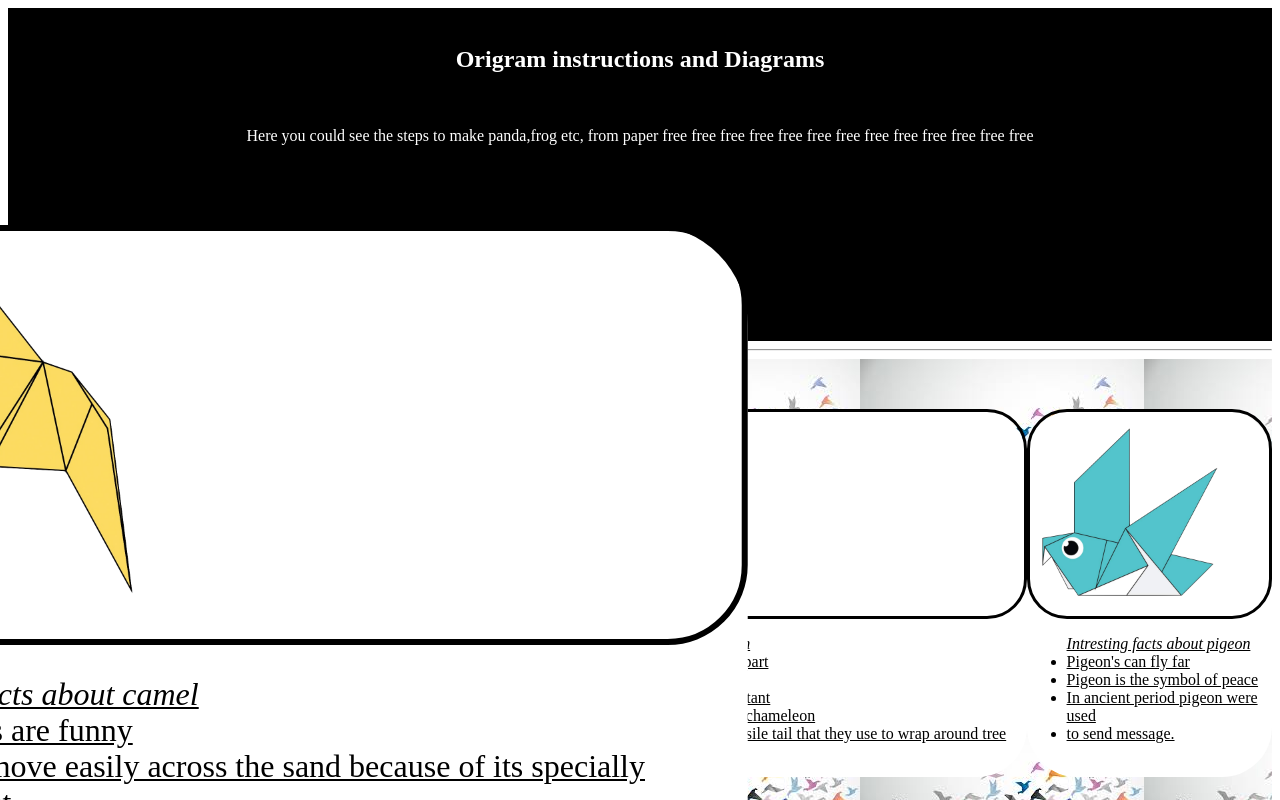
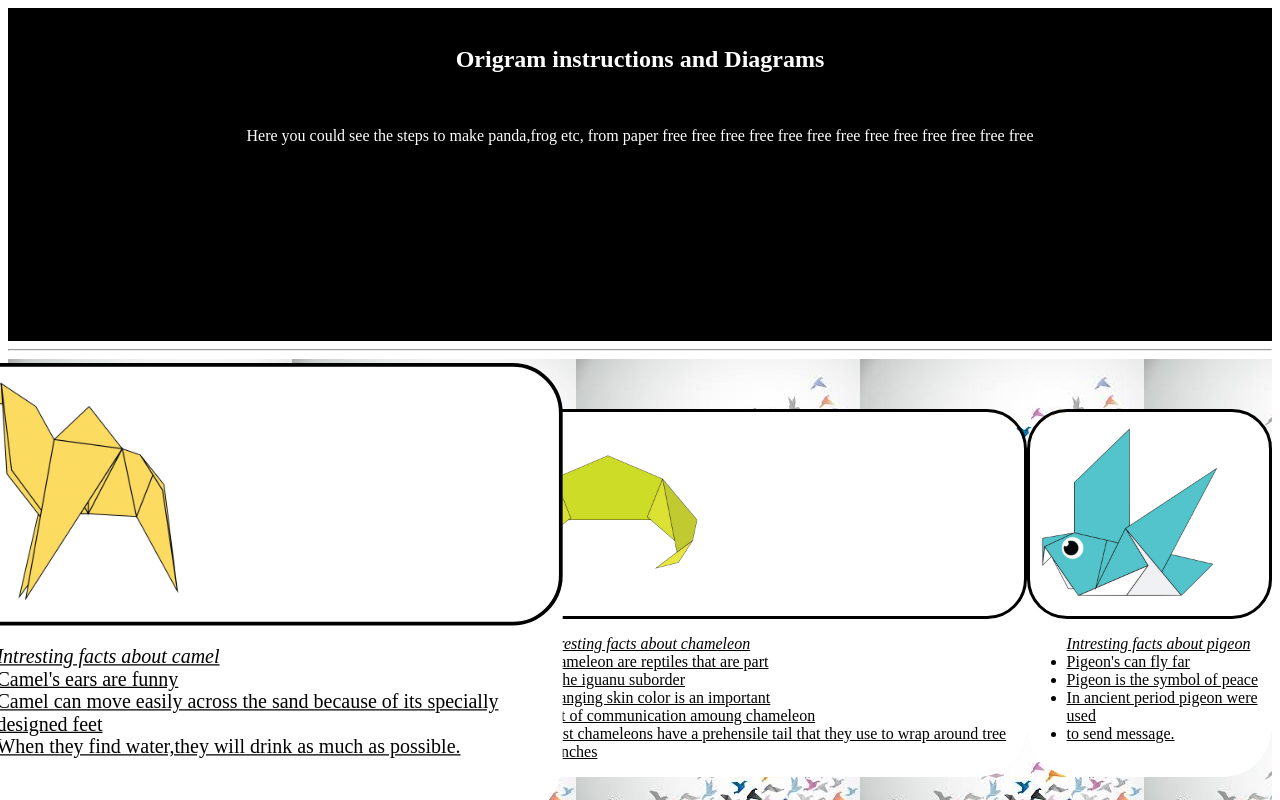
Before and after one commit to RajasMahajan/C-52-class-project, a plain HTML site: page index.html in a window 1280 px wide. In both pictures the pointer is over the element 254 px from the left and 592 px from the top of the page. Shown: the top 800 px of the page. Drawn offline with Linux system fonts and the light colour scheme.

Commit message:
Add files via upload

```diff
--- a/style.css
+++ b/style.css
@@ -36,5 +36,5 @@ a:visited{
     color:blue;
 }
 .images:hover{
-    transform:scale(2,2);
+    transform:scale(1.25,1.25);
 }
```
